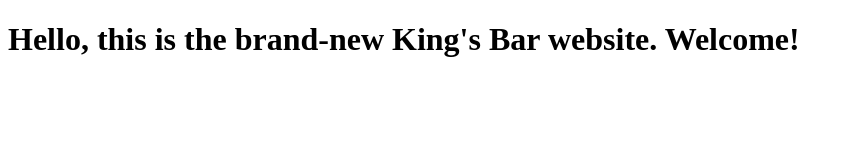
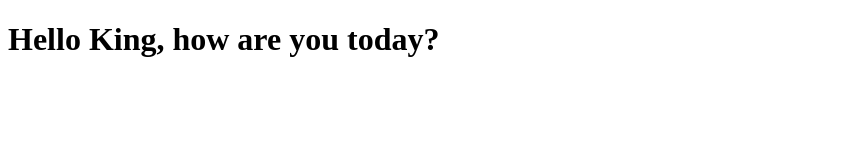
Before and after one commit to jackal2002/kingsbar-website, a plain HTML site: page index.html in a window 1280 px wide. Shown: the whole page, without its empty margins (0-852 px from the left). Drawn offline with Linux system fonts and the light colour scheme.

Commit message:
Update index.html

```diff
--- a/index.html
+++ b/index.html
@@ -6,6 +6,6 @@
     <title>King's Bar</title>
 </head>
 <body>
-    <h1>Hello, this is the brand-new King's Bar website. Welcome!</h1>
+    <h1>Hello King, how are you today?</h1>
 </body>
 </html>
```
